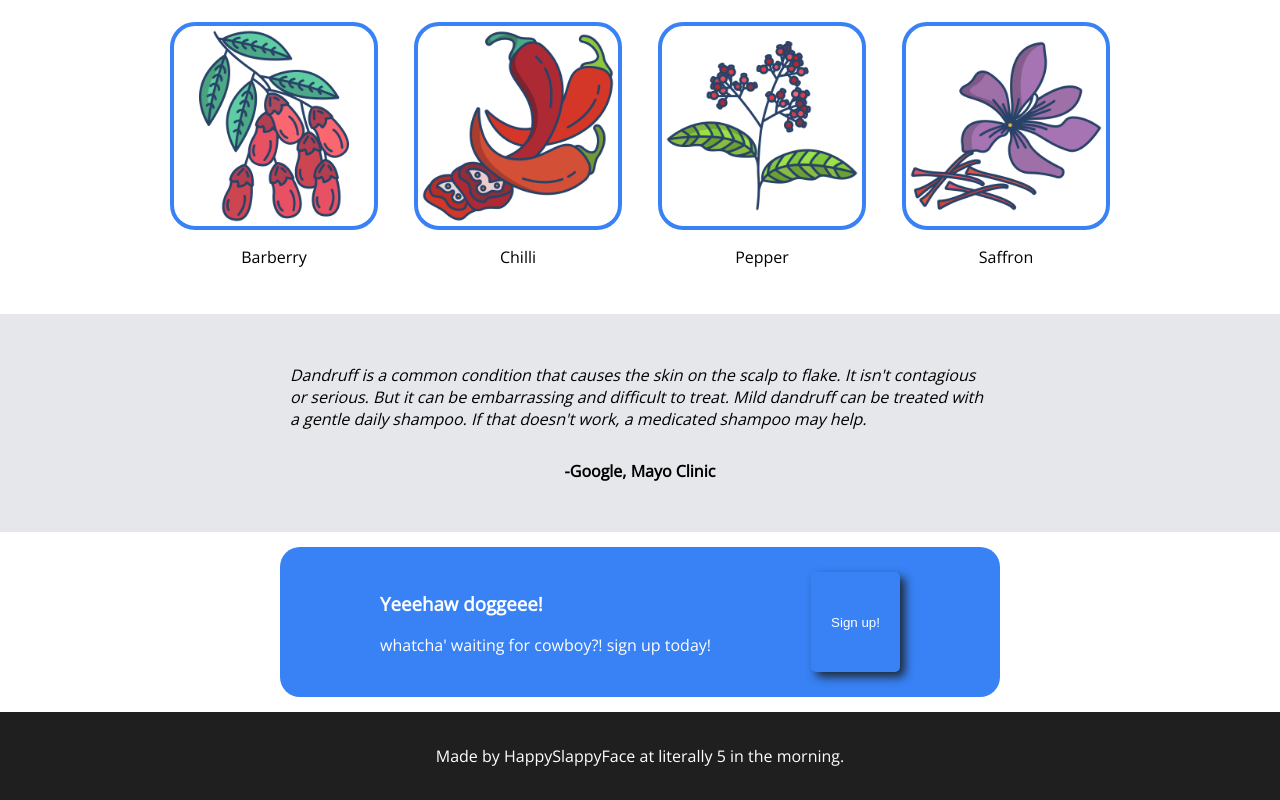
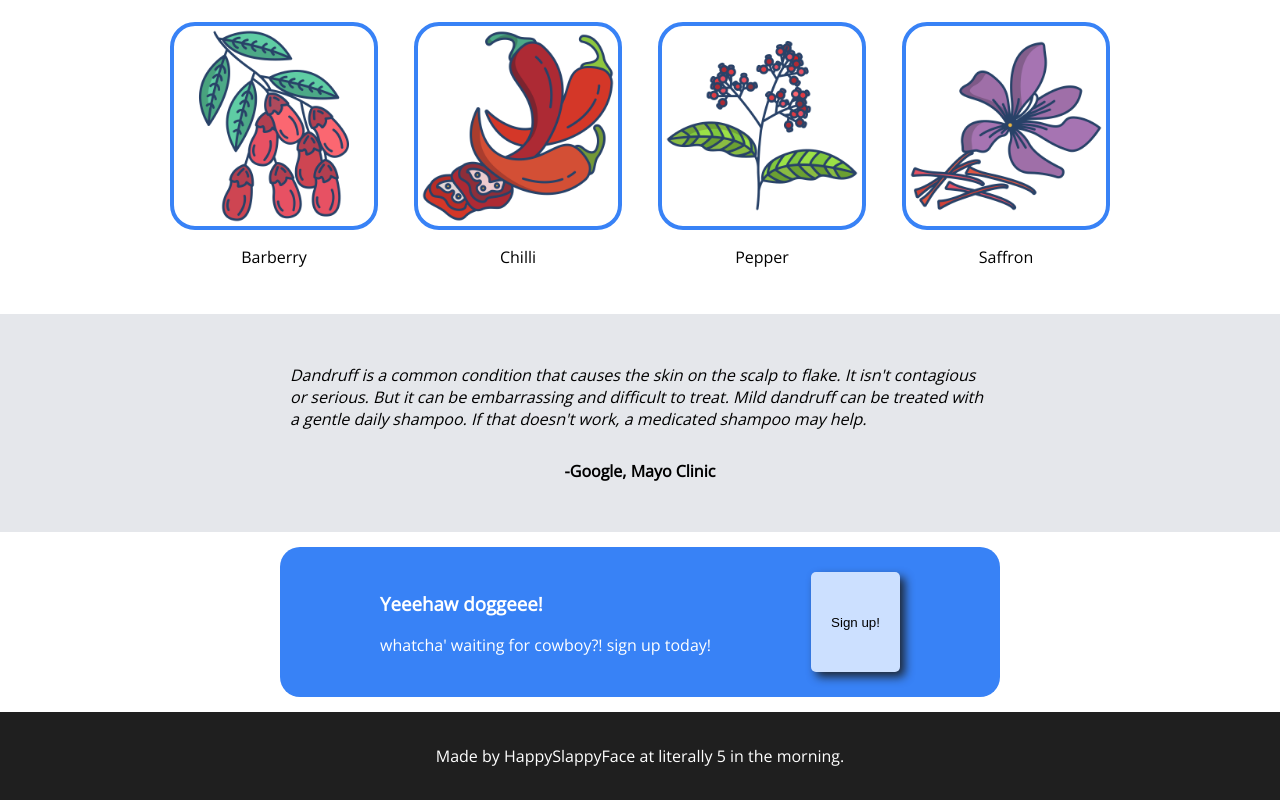
Before and after one commit to HappySlappyFace/odin-landing-page, a plain HTML site: page index.html in a window 1280 px wide. Shown: the part 379-1179 px from the top of the page. Drawn offline with nearby package versions, Linux system fonts and the light colour scheme.

Commit message:
made section 3 button a different color according to feedback from MxCrvr

```diff
--- a/script.css
+++ b/script.css
@@ -52,12 +52,7 @@ h1,h2,h3,h4,p{
     margin-top: 0;
 }
 
-button:hover{
-    background-color: #285db3;
-}
-button:active{
-    background-color: #1a3c72;
-}
+
 .section-1{
     display: flex;
     justify-content: space-around;
@@ -135,6 +130,23 @@ button{
     border: solid 0px #3882F6;
     box-shadow: #1F2937 5px 5px 10px;
 }
+button:hover{
+    background-color: #285db3;
+}
+button:active{
+    background-color: #1a3c72;
+}
+.section-3-container-button{
+    background-color: #cce0ff;
+    color: black;
+
+}
+.section-3-container-button:hover{
+    background-color: #adceff;
+}
+.section-3-container-button:active{
+    background-color: #8fbcff;
+}
 .footer{
     color: white;
     background-color: #1f1f1f;
```
